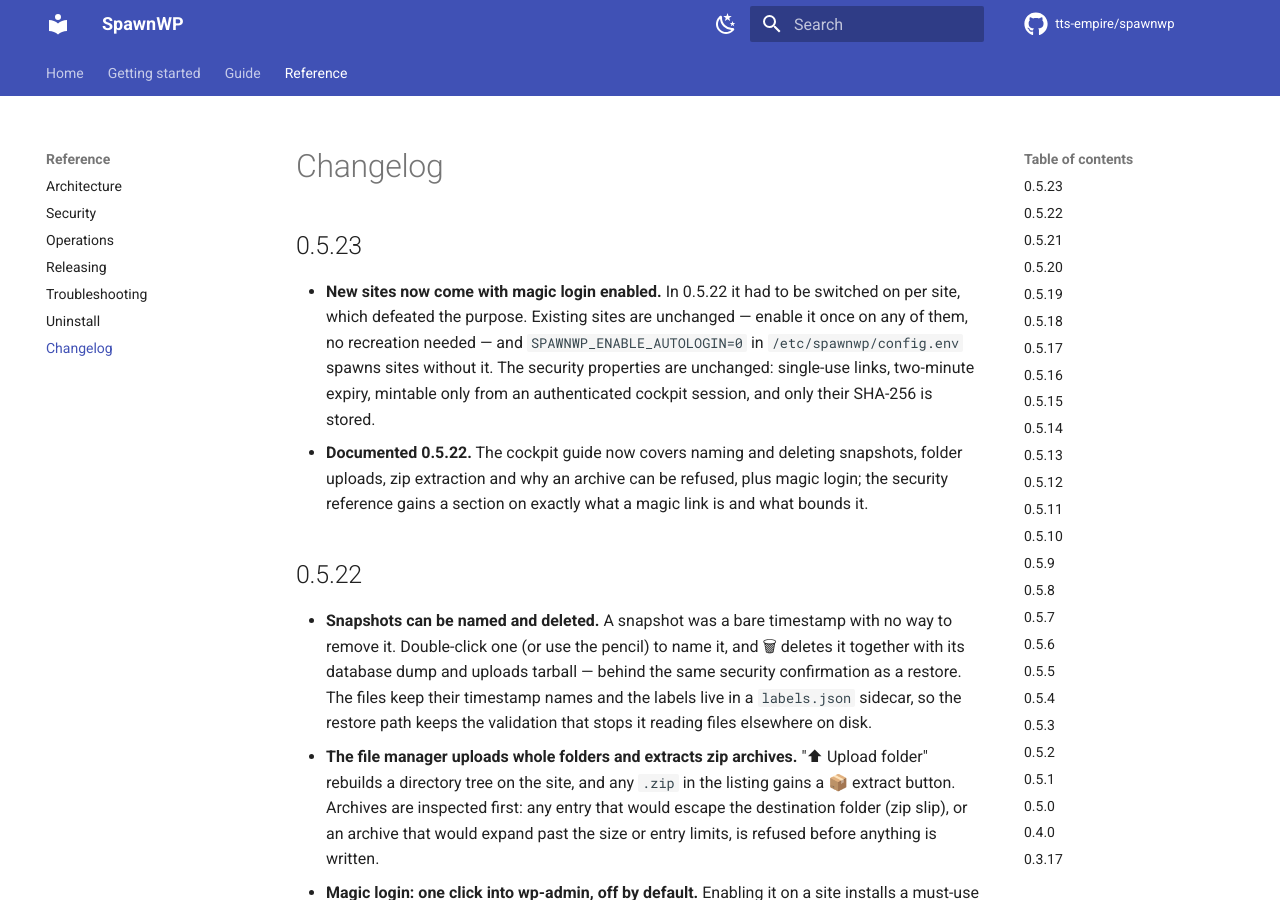
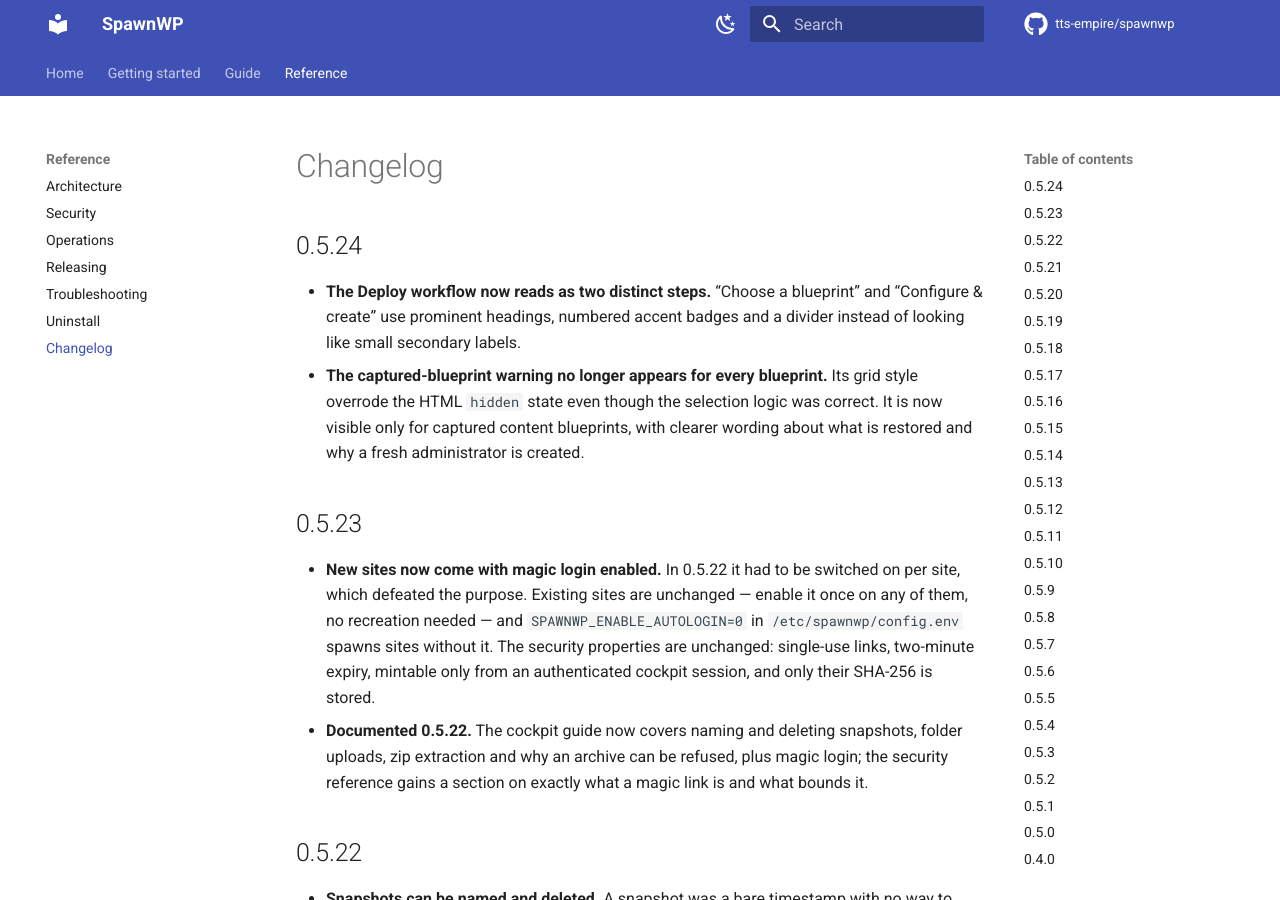
Before and after one commit to tts-empire/spawnwp, an MkDocs documentation site: the page built from docs/changelog.md, in a window 1280 px wide and 900 px high. Built offline with MkDocs 1.6.1 and Material for MkDocs 9.7.7, drawn with Linux system fonts in a browser that asks for light colours; comment, search, counter and statistics services are not loaded.

Commit message:
0.5.24: clarify Deploy workflow hierarchy

```diff
--- a/docs/changelog.md
+++ b/docs/changelog.md
@@ -3,6 +3,16 @@
 ---
 
 # Changelog
+
+## 0.5.24
+
+- **The Deploy workflow now reads as two distinct steps.** “Choose a blueprint” and
+  “Configure & create” use prominent headings, numbered accent badges and a divider instead
+  of looking like small secondary labels.
+- **The captured-blueprint warning no longer appears for every blueprint.** Its grid style
+  overrode the HTML `hidden` state even though the selection logic was correct. It is now
+  visible only for captured content blueprints, with clearer wording about what is restored
+  and why a fresh administrator is created.
 
 ## 0.5.23
 
--- a/runtime/assets/cockpit.css
+++ b/runtime/assets/cockpit.css
@@ -311,6 +311,9 @@
   .inline-alert { border-left: 3px solid var(--yellow); color: var(--yellow); padding: 9px 12px; margin-bottom: 12px; background: #251f10; }
 
   /* Deploy: vertical flow — fields grid, optional PHP panel, launch bar. */
+  .deploy-step-title { display: flex; align-items: center; gap: 12px; color: var(--text); font-size: 22px; line-height: 1.2; font-weight: 650; letter-spacing: -.01em; margin-bottom: 18px; }
+  .deploy-step-number { display: grid; place-items: center; width: 30px; height: 30px; flex: 0 0 30px; border-radius: var(--radius); background: var(--accent); color: #0d0d10; font-size: 14px; font-weight: 800; letter-spacing: 0; }
+  .deploy-workspace { padding-top: 30px; border-top: 1px solid var(--border); }
   .deploy-form { display: flex; flex-direction: column; gap: 16px; }
   .deploy-fields { display: grid; grid-template-columns: 2fr 1fr 1fr; gap: 14px; align-items: start; }
   .deploy-form label > span, .dl-cell > span { display: block; color: var(--muted); font-size: var(--font-label); font-weight: 700; text-transform: uppercase; margin-bottom: 6px; }
@@ -336,6 +339,7 @@
   .deploy-optin span { font-size: var(--font-control); font-weight: 700; }
   .deploy-optin small { color: var(--muted); font-size: var(--font-small); }
   .captured-panel { border: 1px solid var(--yellow); border-radius: var(--radius); background: color-mix(in srgb, var(--yellow) 8%, var(--surface)); padding: 12px 14px; display: grid; gap: 10px; }
+  .captured-panel[hidden] { display: none; }
   .captured-panel .captured-warn { margin: 0; font-size: var(--font-small); color: var(--text); }
   .captured-panel .deploy-optin { background: var(--surface); }
   .php-advanced-grid { display: grid; grid-template-columns: repeat(auto-fill, minmax(190px, 1fr)); gap: 12px; margin: 12px 0 4px; }
@@ -400,6 +404,8 @@
     .resource-summary { grid-template-columns: repeat(2,minmax(0,1fr)); }
     .resource-ring,.uptime-kpi { min-height: 82px; }
     .deploy-fields { grid-template-columns: 1fr; }
+    .deploy-step-title { font-size: 20px; }
+    .deploy-step-number { width: 28px; height: 28px; flex-basis: 28px; }
     .update-panel { grid-template-columns: 1fr; }
     .update-panel > div { border-right: 0; border-bottom: 1px solid var(--border); }
   }
```
Also changed, not shown: docs/release-notes/0.5.24.md (added, +28 -0 lines), 6 other files.
